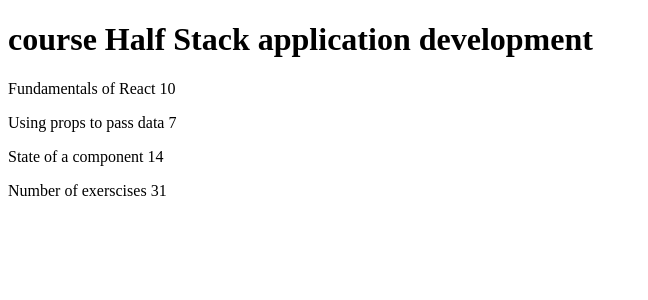
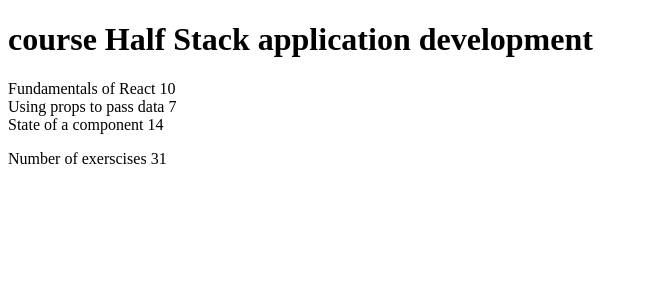
Before and after one commit to rogeriofabriciodev/Exercises, a React (Create React App) app in the folder part1/: page / in a window 1280 px wide. Shown: the top 300 px of the page, without its empty margins (0-648 px from the left). Built offline with nearby package versions, Linux system fonts and the light colour scheme.

Commit message:
Update 1.1
Exercise 1.1 finished

```diff
--- a/part1/src/App.js
+++ b/part1/src/App.js
@@ -11,7 +11,9 @@ const Header = (props) => {
 const Content = (props) => {
   return (
     <p>
-      {props.part} {props.exercises}
+      {props.part1} {props.exercises1}<br />
+      {props.part2} {props.exercises2}<br />
+      {props.part3} {props.exercises3}
     </p>
   )
 }
@@ -37,9 +39,7 @@ const App = () => {
   return (
     <div>
       <Header course={course} />
-      <Content part={part1} exercises={exercises1} />
-      <Content part={part2} exercises={exercises2} />
-      <Content part={part3} exercises={exercises3} />
+      <Content part1={part1} exercises1={exercises1} part2={part2} exercises2={exercises2} part3={part3} exercises3={exercises3}/>
       <Total exercises1={exercises1} exercises2={exercises2} exercises3={exercises3} />
     </div>
   )
```
